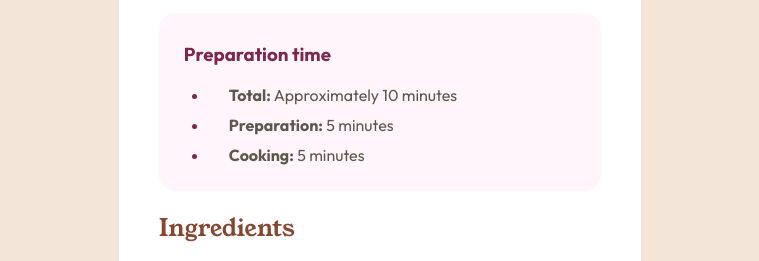
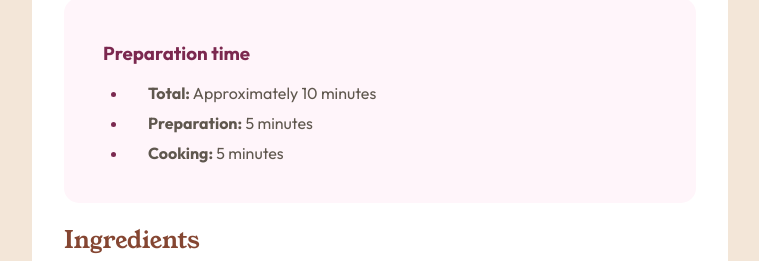
Before and after one commit to alineop120/recipe-main, a plain HTML site: page index.html in a window 1280 px wide. Shown: the part 496-757 px from the top of the page, without its empty margins (260-1019 px from the left). Drawn offline with Linux system fonts and the light colour scheme.

Commit message:
Update main.css

```diff
--- a/assets/styles/main.css
+++ b/assets/styles/main.css
@@ -9,8 +9,8 @@ body {
 .block-main {
     background-color: var(--white);
     margin: auto;
-    width: 35%;
-    padding: 40px;
+    width: 50%;
+    padding: 2em;
     border-radius: 25px;
 }
 
@@ -29,15 +29,15 @@ body {
 
 .block-omelette img {
     width: 100%;
-    /* height: 276px; */
+    height: auto;/* height: 276px; */
     object-fit: cover;
     border-radius: 13px;
 }
 
 .block-preparation {
     background-color: var(--rose-50);
-    padding: 10px;
-    border-radius: 16px;
+    padding: 1.5em;
+    border-radius: 15px;
 }
 
 .block-preparation h3 {
```
